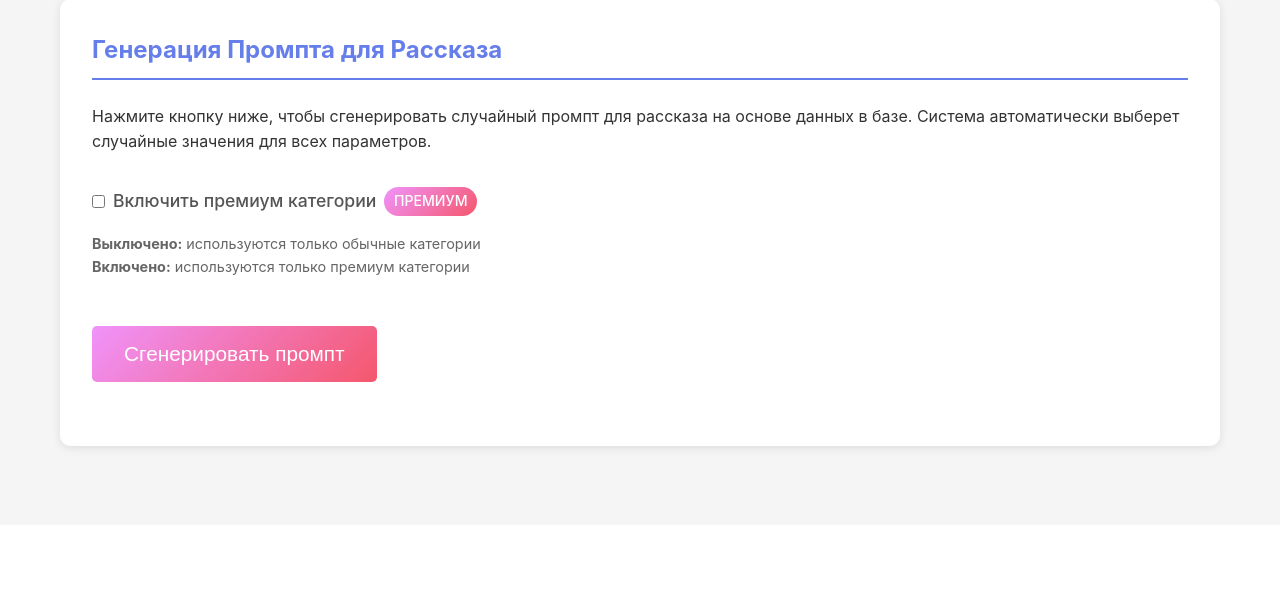
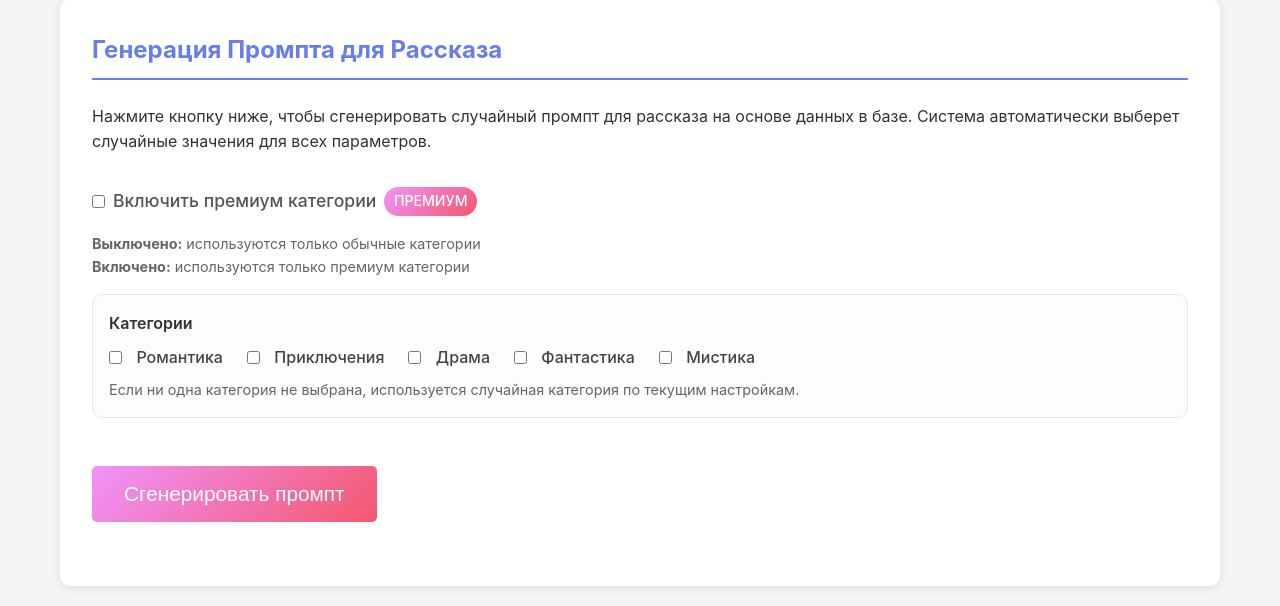
Before and after one commit to vlml-code/fluffy-octo-carnival, a Flask app: page /generate in a window 1280 px wide. Shown: the part 275-881 px from the top of the page. Before the commit the page ends 729 px from the top, so only its background shows below. Run offline with Flask 3, Linux system fonts and the light colour scheme; data comes from the database, SQL or seed files in the repository.

Commit message:
Limit secondary elements to main category and add category filters

```diff
--- a/app.py
+++ b/app.py
@@ -487,8 +487,13 @@ def api_dialogue_style(id):
 def api_generate_prompt():
     data = request.json or {}
     premium = data.get('premium', False)
+    category_ids = data.get('category_ids') or []
+    try:
+        category_ids = [int(c_id) for c_id in category_ids]
+    except (TypeError, ValueError):
+        category_ids = []
     generator = StoryPromptGenerator(db.session)
-    prompt = generator.generate_prompt(premium=premium)
+    prompt = generator.generate_prompt(premium=premium, category_ids=category_ids)
     return jsonify({'prompt': prompt})
 
 
--- a/static/css/style.css
+++ b/static/css/style.css
@@ -191,6 +191,41 @@ input[type="checkbox"] {
     margin-bottom: 0;
 }
 
+.category-select {
+    border: 1px solid #e5e5e5;
+    border-radius: 10px;
+    padding: 1rem;
+    margin-bottom: 1rem;
+    background: #fdfdfd;
+}
+
+.category-select__header {
+    font-weight: 600;
+    margin-bottom: 0.5rem;
+    color: #333;
+}
+
+.category-select__hint {
+    margin-top: 0.5rem;
+    font-size: 0.9rem;
+    color: #666;
+}
+
+.category-filters {
+    display: flex;
+    flex-wrap: wrap;
+    gap: 0.75rem 1.5rem;
+}
+
+.category-filter {
+    display: inline-flex;
+    align-items: center;
+    gap: 0.4rem;
+    margin: 0;
+    font-weight: 500;
+    color: #444;
+}
+
 /* Tables & Lists */
 .item-list {
     list-style: none;
--- a/templates/generate.html
+++ b/templates/generate.html
@@ -19,6 +19,14 @@
     <p style="font-size: 0.9em; color: #666; margin-top: 0.5rem;">
         <strong>Выключено:</strong> используются только обычные категории<br>
         <strong>Включено:</strong> используются только премиум категории
+    </p>
+</div>
+
+<div class="category-select">
+    <div class="category-select__header">Категории</div>
+    <div id="categoryFilters" class="category-filters"></div>
+    <p class="category-select__hint">
+        Если ни одна категория не выбрана, используется случайная категория по текущим настройкам.
     </p>
 </div>
 
@@ -44,6 +52,9 @@ const alertDiv = document.getElementById('alert');
 const promptContainer = document.getElementById('promptContainer');
 const promptDisplay = document.getElementById('promptDisplay');
 const copyBtn = document.getElementById('copyBtn');
+const categoryFilters = document.getElementById('categoryFilters');
+
+document.addEventListener('DOMContentLoaded', loadCategories);
 
 generateBtn.addEventListener('click', async () => {
     // Скрыть предыдущий результат
@@ -56,12 +67,15 @@ generateBtn.addEventListener('click', async () => {
 
     // Получаем значение чекбокса премиум
     const isPremium = document.getElementById('premiumCheckbox').checked;
+    const selectedCategoryIds = Array.from(
+        document.querySelectorAll('input[name="categoryFilter"]:checked')
+    ).map((checkbox) => Number(checkbox.value));
 
     try {
         const response = await fetch('/api/generate-prompt', {
             method: 'POST',
             headers: {'Content-Type': 'application/json'},
-            body: JSON.stringify({ premium: isPremium })
+            body: JSON.stringify({ premium: isPremium, category_ids: selectedCategoryIds })
         });
 
         spinner.classList.add('hidden');
@@ -105,5 +119,40 @@ function showAlert(message, type) {
     alertDiv.classList.remove('hidden');
     setTimeout(() => alertDiv.classList.add('hidden'), 3000);
 }
+
+async function loadCategories() {
+    try {
+        const response = await fetch('/api/categories');
+        if (!response.ok) {
+            throw new Error('Не удалось загрузить категории');
+        }
+
+        const categories = await response.json();
+        if (!categories.length) {
+            categoryFilters.innerHTML = '<p class="muted-text">Категории отсутствуют.</p>';
+            return;
+        }
+
+        categories.forEach((category) => {
+            const label = document.createElement('label');
+            label.classList.add('category-filter');
+
+            const checkbox = document.createElement('input');
+            checkbox.type = 'checkbox';
+            checkbox.name = 'categoryFilter';
+            checkbox.value = category.id;
+
+            const nameSpan = document.createElement('span');
+            nameSpan.textContent = category.name;
+
+            label.appendChild(checkbox);
+            label.appendChild(nameSpan);
+
+            categoryFilters.appendChild(label);
+        });
+    } catch (error) {
+        categoryFilters.innerHTML = `<p class="alert alert-error">${error.message}</p>`;
+    }
+}
 </script>
 {% endblock %}
```
Also changed, not shown: generator.py (+35 -28 lines).
